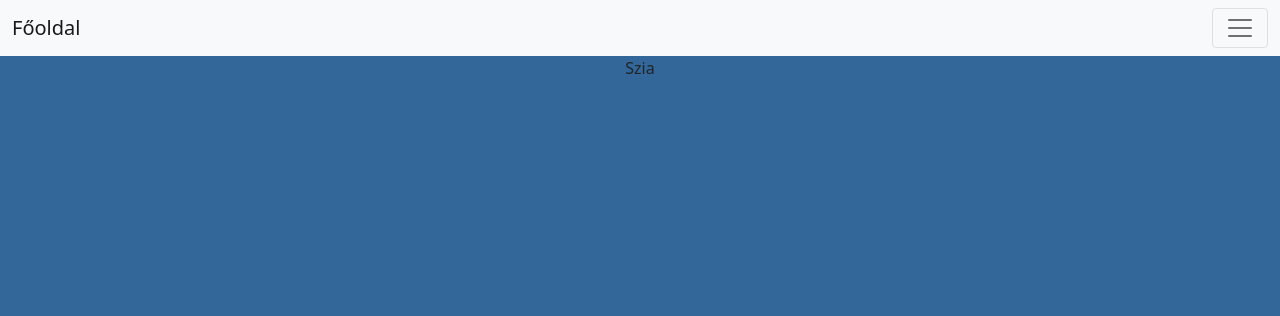
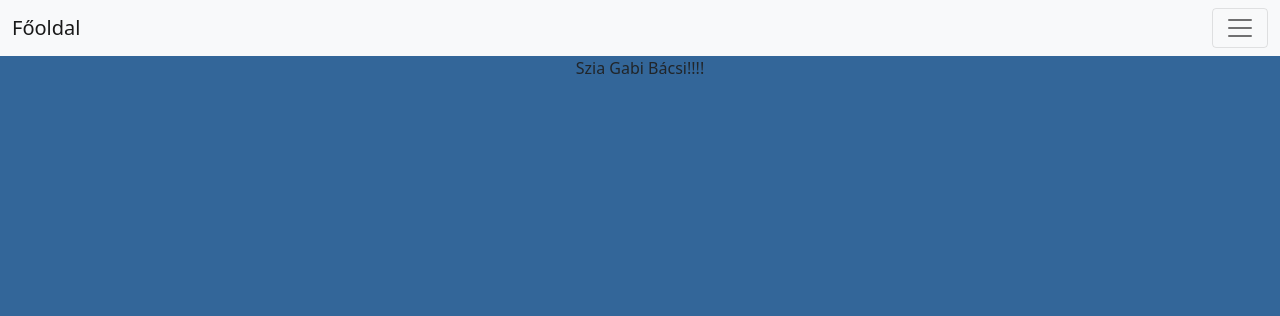
Before and after one commit to wredox/Heroku-weblapom, a Flask app: page / in a window 1280 px wide. Shown: the top 316 px of the page. Run offline with Flask 2, Linux system fonts and the light colour scheme.

Commit message:
Update hello.html

```diff
--- a/flask_alap/templates/hello.html
+++ b/flask_alap/templates/hello.html
@@ -56,6 +56,6 @@
     </div>
 
     </nav>
-<p align="center">Szia</p>
+<p align="center">Szia Gabi Bácsi!!!!</p>
 </body>
 </html>
```
